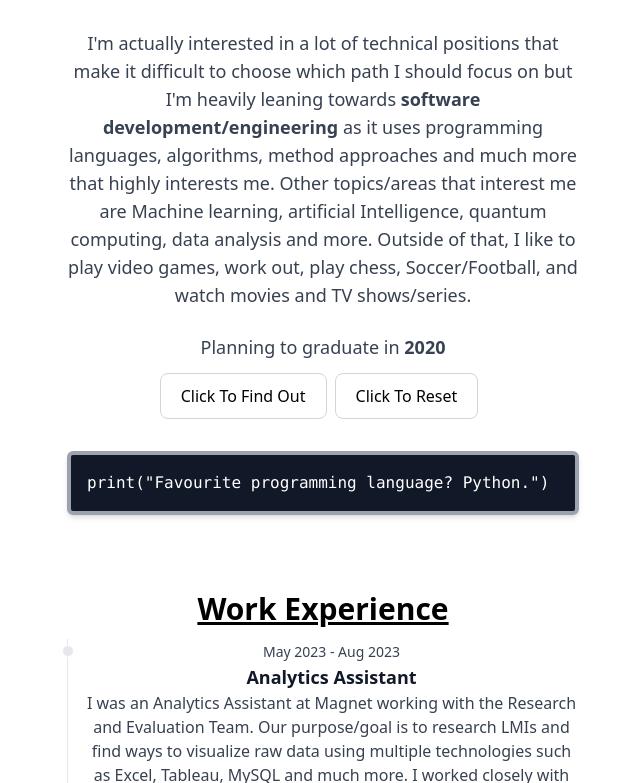
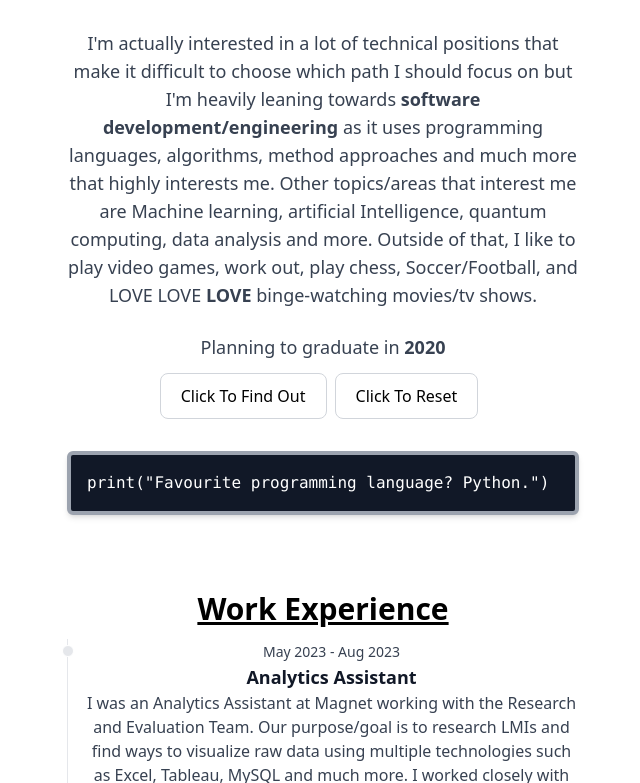
Before and after one commit to AhmedAbdulwasi/portfolio, a React (Vite) app: page / in a window 1280 px wide. Shown: the part 1471-2254 px from the top of the page, without its empty margins (317-957 px from the left). Built offline with nearby package versions, Linux system fonts and the light colour scheme.

Commit message:
Update About.jsx

```diff
--- a/src/pages/About.jsx
+++ b/src/pages/About.jsx
@@ -58,8 +58,7 @@ function About() {
           more that highly interests me. Other topics/areas that interest me are
           Machine learning, artificial Intelligence, quantum computing, data
           analysis and more. Outside of that, I like to play video games, work
-          out, play chess, Soccer/Football, and watch movies and TV
-          shows/series.
+          out, play chess, Soccer/Football, and LOVE LOVE <strong>LOVE</strong> binge-watching movies/tv shows.
         </p>
         <p className="text-base text-gray-700 md:text-lg font-regular py-2 md:py-3">Planning to graduate in <strong>{count}</strong></p>
         <button onClick={handleClick} className="text-black  bg-white border border-gray-300 focus:outline-none hover:bg-gray-100 font-medium rounded-lg px-5 py-2.5 me-2 mb-2">Click To Find Out</button>
```
